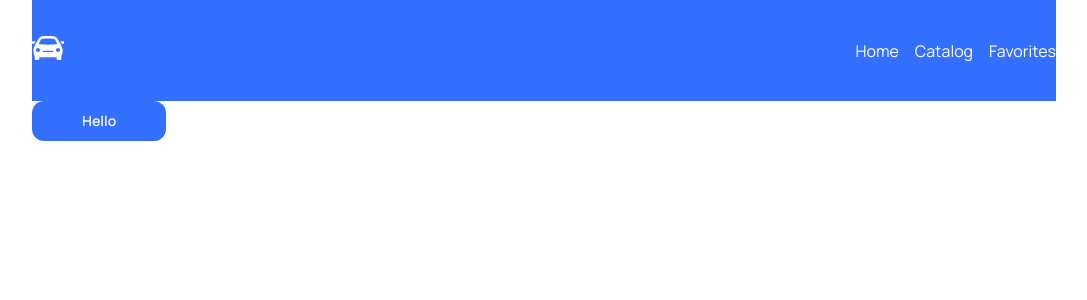
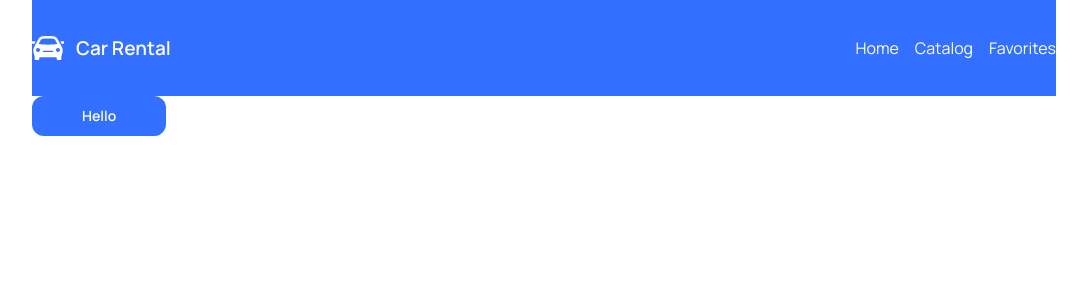
Before and after one commit to Ivan011001/car-rental, a React (Vite) app: page / in a window 1280 px wide. Shown: the top 300 px of the page, without its empty margins (96-1183 px from the left). Built offline with nearby package versions, Linux system fonts and the light colour scheme.

Commit message:
fixed logo

```diff
--- a/src/components/ui/Logo/Logo.jsx
+++ b/src/components/ui/Logo/Logo.jsx
@@ -1,4 +1,4 @@
-import { StyledLogo, StyledLogoIcon } from "./Logo.styled";
+import { StyledLogo, StyledLogoIcon, StyledLogoTitle } from "./Logo.styled";
 
 const Logo = () => {
   return (
@@ -6,6 +6,7 @@ const Logo = () => {
       <StyledLogoIcon>
         <use xlinkHref="/sprite.svg#icon-logo" />
       </StyledLogoIcon>
+      <StyledLogoTitle>Car Rental</StyledLogoTitle>
     </StyledLogo>
   );
 };
--- a/src/components/ui/Logo/Logo.styled.js
+++ b/src/components/ui/Logo/Logo.styled.js
@@ -2,10 +2,20 @@ import styled from "styled-components";
 
 import { Link } from "react-router-dom";
 
-export const StyledLogo = styled(Link)``;
+export const StyledLogo = styled(Link)`
+  display: flex;
+  align-items: center;
+  gap: 12px;
+`;
 
 export const StyledLogoIcon = styled.svg`
   height: 32px;
   width: 32px;
   fill: #fff;
 `;
+
+export const StyledLogoTitle = styled.p`
+  color: #fff;
+  font-weight: 600;
+  font-size: 19px;
+`;
```
